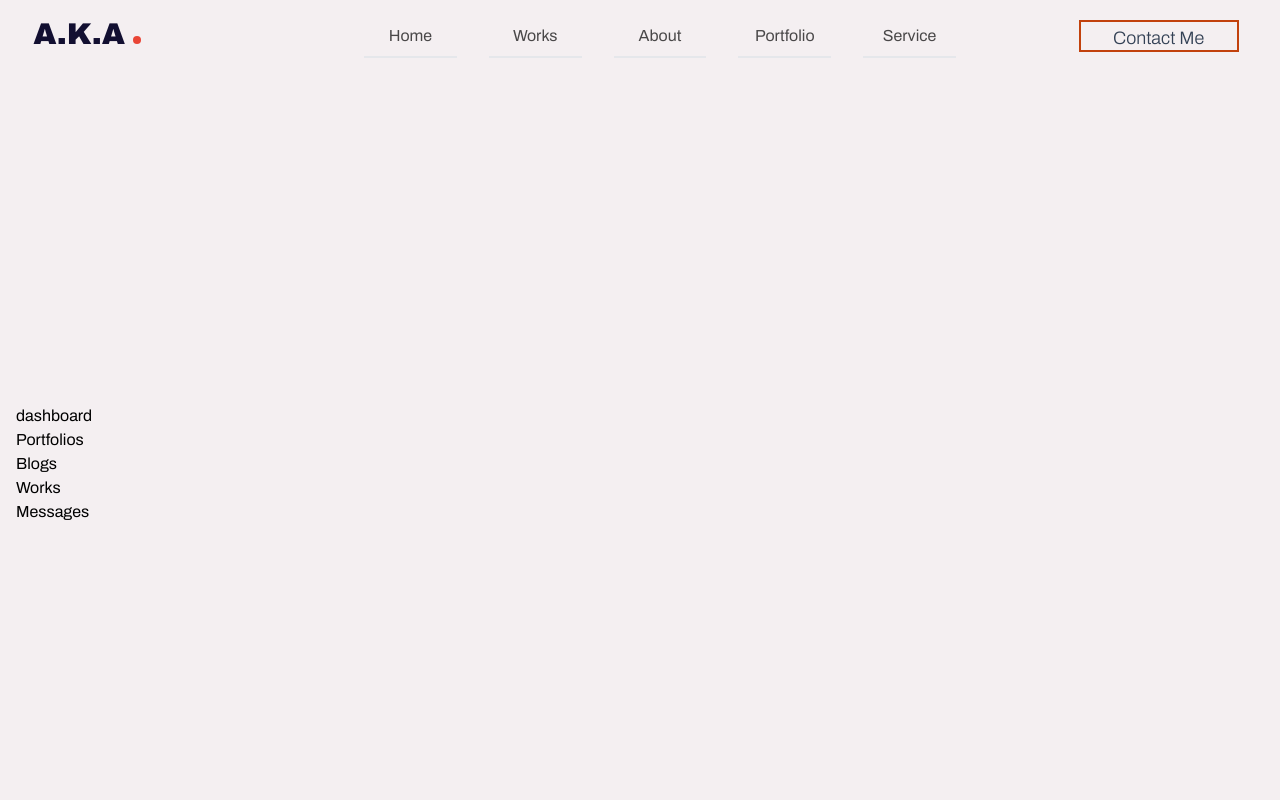
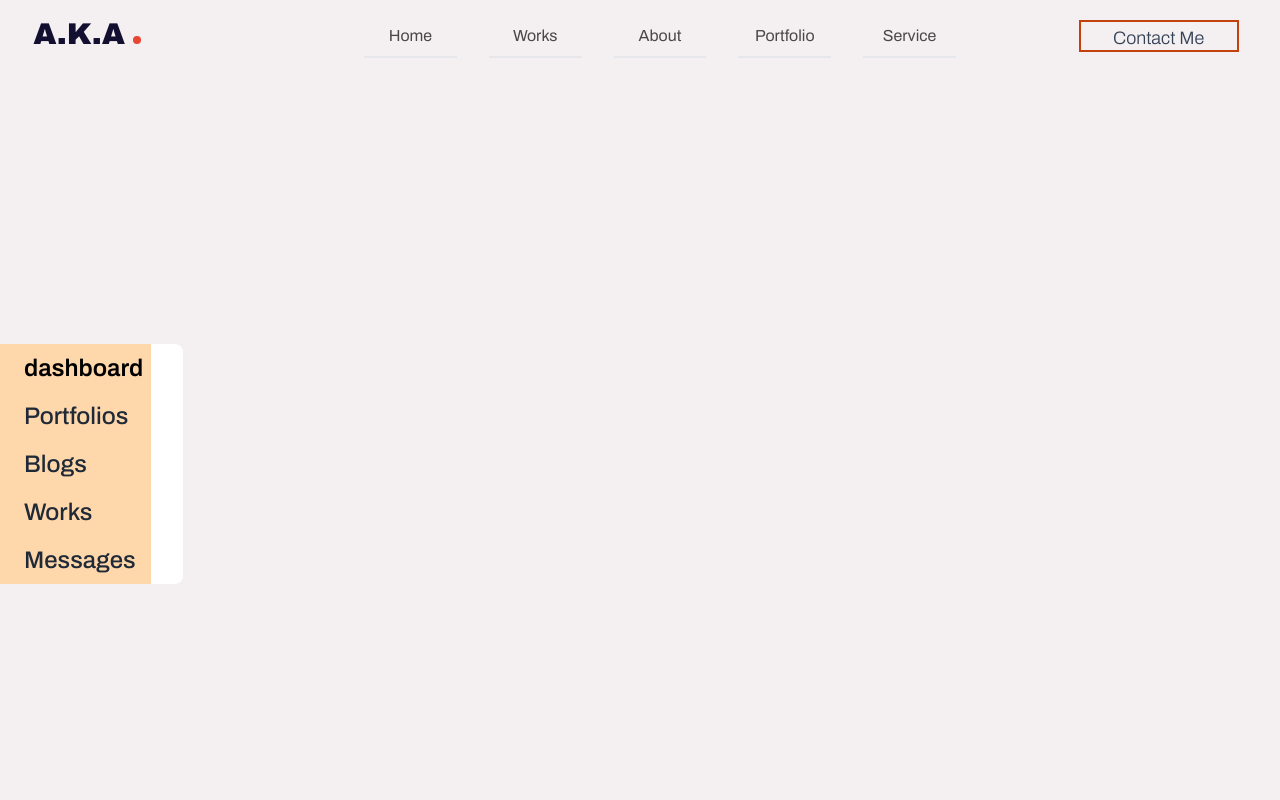
Before and after one commit to AlirezaAkbarpour/Portfolio, a Next.js app: page /dashboard in a window 1280 px wide. Shown: the top 800 px of the page. Built offline with nearby package versions, Linux system fonts and the light colour scheme.

Commit message:
update to push

```diff
--- a/app/api/portfolio/route.ts
+++ b/app/api/portfolio/route.ts
@@ -15,6 +15,7 @@ const portfolio : Portfolio =
 
 
 export async function GET(request:NextRequest) {
+
     if(request.method==="GET"){
         return Response.json(portfolio,{
             status:200,
--- a/app/dashboard/page.tsx
+++ b/app/dashboard/page.tsx
@@ -2,13 +2,15 @@ export default function page() {
   return (
     <div className="w-full h-screen bg-background-theme flex items-center mt-16">
             <div className="w-full h-full flex items-center">
-              <div className="p-4">
-                  dashboard
-                  <div>Portfolios</div>
-                  <div>Blogs</div>
-                  <div>Works</div>
-                  <div>Messages</div>
+              <div className="text-2xl pl-4 bg-orange-200">
+                  <div className="p-2 font-semibold text-black ">dashboard</div>
+
+                  <div className="p-2 font-medium text-gray-800">Portfolios</div>
+                  <div className="p-2 font-medium text-gray-800">Blogs</div>
+                  <div className="p-2 font-medium text-gray-800">Works</div>
+                  <div className="p-2 font-medium text-gray-800">Messages</div>
               </div>
+              <div className="w-8 h-60 bg-white rounded-r-lg"></div>
             </div>
     </div>
   )
--- a/components/Navbar.tsx
+++ b/components/Navbar.tsx
@@ -5,7 +5,7 @@ import NavbarItem from "./NavbarItem";
 import { usePathname } from "next/navigation";
 
 export default function Navbar() {
-  const pathName: string|null= usePathname()
+  const pathName: string = usePathname()
   return (
     <nav className="w-full max-w-full h-16 flex justify-around
     align-middle fixed top-0 left-0 z-10 bg-background-theme
--- a/components/banners/github.tsx
+++ b/components/banners/github.tsx
@@ -33,7 +33,7 @@ export default function Github_Ban() {
       })
   })
   return (
-    <Link href={'https://github.com'} className='cart w-full h-full'>
+    <Link href={'https://github.com/AlirezaAkbarpour'} className='cart w-full h-full'>
     <div className='w-p h-80 bg-white shadow-2xl rounded-2xl mt-10 flex
       transition-all ease-in hover:bg-gray-600 hover:text-white hover:cursor-pointer delay-75'
       ref={cart_ref}
```
